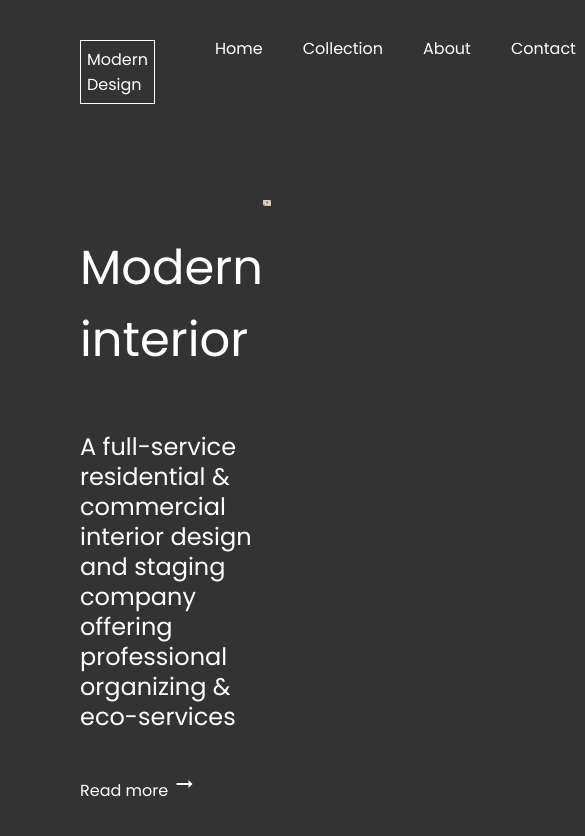
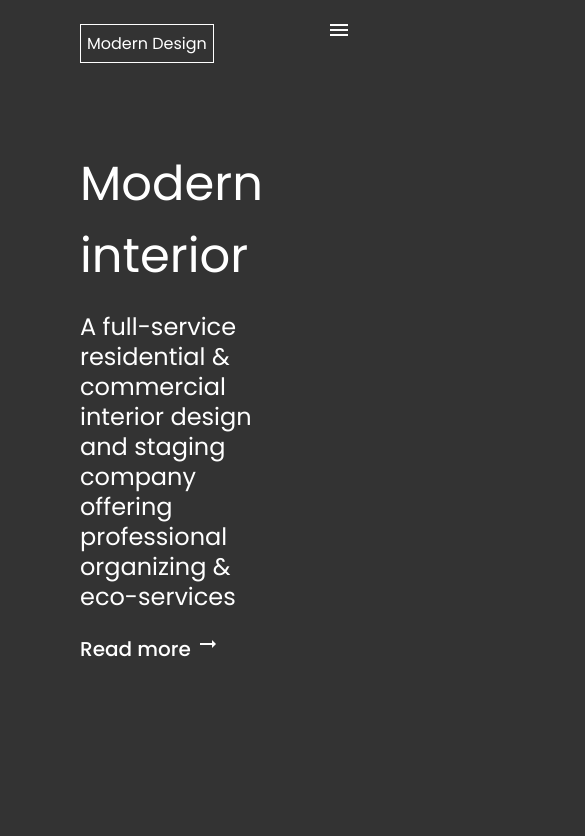
Before and after one commit to colinjcason/interior-consultant, a plain HTML site: page index.html in a window 390 px wide. Shown: the top 836 px of the page, 585 px wide, since content can reach past the window. Drawn offline with Linux system fonts and the light colour scheme.

Commit message:
created media queries for navbar

```diff
--- /dev/null
+++ b/app.js
@@ -0,0 +1,22 @@
+const navSlide = () => {
+    const burger = document.querySelector('.burger')
+    const nav = document.querySelector('.nav-links')
+    const navLinks = document.querySelectorAll('.nav-links li')
+    const body = document.getElementsByTagName('body')
+
+    burger.addEventListener('click', () => {
+        body.
+        nav.classList.toggle('nav-active')
+        console.log('click')
+
+        navLinks.forEach((link, index) => {
+            if(link.style.animation) {
+                link.style.animation = ''
+            } else {
+                link.style.animation = `navLinkFade 0.5s ease forwards ${index / 7 + 0.5}s`
+            }
+        })
+    })
+}
+
+navSlide();
--- a/index.css
+++ b/index.css
@@ -1,6 +1,11 @@
+* {
+    margin: 0;
+    padding: 0;
+    box-sizing: border-box;
+}
+
 body {
     font-family: 'Poppins', sans-serif;
-    margin: 0;
     background-color: #333333;
     height: 150vh;
     max-width: 90%;
@@ -10,38 +15,48 @@ body {
     color: #FFFFFF;
     display: flex;
     justify-content: space-between;
+    align-items: center;
+    min-height: 8vh;
 }
 
 .nav-title {
-    margin-left: 80px;
-    margin-top: 40px;
     border: 1px solid;
     padding: 6px;
+    margin-top: 20px;
+    margin-left: 80px;
 }
 
-.nav-items ul {
+.nav-links {
     display: flex;
-    margin-right: 40px;
+    justify-content: space-around;
+    width: 30%;
+    margin-top: 20px;
 }
 
-.nav-items ul li {
+.nav-links li {
+    list-style-type: none;
+}
+
+.nav-links a {
+    color: #FFFFFF;
+    text-decoration: none;
     margin: 20px;
 }
 
-.nav-items li {
-    list-style: none;
+.burger {
+    display: none
 }
 
 .main-container {
     color: #FFFFFF;
     display: flex;
-    justify-content: space-around;
     margin: 80px;
 }
 
 .main-content {
     display: flex;
-    flex-direction: column
+    flex-direction: column;
+    align-items: flex-start;
 }
 
 .main-content h1 {
@@ -52,15 +67,73 @@ body {
 .description {
     line-height: 30px;
     font-size: 1.5rem;
+    margin-top: 20px;
+    margin-bottom: 20px;
+}
+
+.read-more {
+    font-weight: 500;
+    font-size: 20px;
+}
+
+.read-more span {
+    text-align: end;
 }
 
 .main-image {
     display: flex;
-    width: 700px;
-    height: 100%
+    width: 100%;
+    height: 100%;
+    margin: 25px;
 }
 
 .main-image img {
     width: 100%;
-    height: 100%;
 }
+
+@media screen and (max-width: 760px) {
+    body {
+        overflow-x: hidden;
+    }
+
+    .nav-links {
+        position: absolute;
+        right: 0px;
+        height: 92vh;
+        top: 8vh;
+        display: flex;
+        flex-direction: column;
+        align-items: center;
+        width: 100%;
+        transform: translateX(100%);
+        transition: transform 0.5s ease-in
+    }
+
+    .nav-links li {
+        opacity: 0;
+    }
+
+    .burger {
+        display: block;
+        cursor: pointer;
+    }
+
+    .nav-active {
+        transform: translateX(0%);
+    }
+
+    @keyframes navLinkFade {
+        from {
+            opacity: 0;
+            transform: translateX(50px);
+        }
+        to {
+            opacity: 1;
+            transform: translateX(0px);
+        }
+    }
+
+    .toggle .burger {
+        /* transform: ; */
+    }
+}
--- a/index.html
+++ b/index.html
@@ -26,29 +26,34 @@
   </head>
   <body>
     <nav class="navbar">
-      <p class="nav-title">
-        Modern Design
-      </p>
-      <div class="nav-items">
-        <ul>
-          <li>Home</li>
-          <li>Collection</li>
-          <li>About</li>
-          <li>Contact</li>
+      <div class="nav-title">
+        <p>Modern Design</p>
+      </div>
+        <ul class="nav-links">
+          <li><a href="#">Home</a></li>
+          <li><a href="#">Collection</a></li>
+          <li><a href="#">About</a></li>
+          <li><a href="#">Contact</a></li>
         </ul>
-      </div>
+        <div class="burger">
+          <span class="material-icons">
+            menu
+            </span>
+        </div>
     </nav>
 
     <div class="main-container">
       <div class="main-content">
         <h1>Modern interior</h1>
         <p class="description">A full-service residential & commercial interior design and staging company offering professional organizing & eco-services</p>
-        <p>Read more <span class="material-icons">arrow_right_alt</span></p>
+        <p class="read-more">Read more <span class="material-icons">arrow_right_alt</span></p>
       </div>
       <div class="main-image">
         <img src="photo1.png">
       </div>
 
     </div>
+
+    <script src="app.js"></script>
   </body>
 </html>
```
